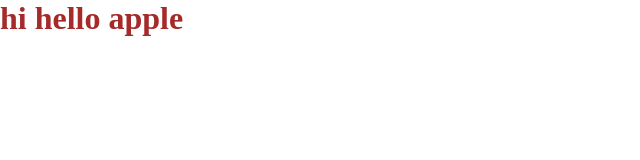
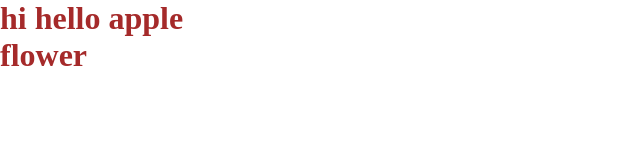
Before and after one commit to Pavitamil/pavi-jpn, a plain HTML site: page index.html in a window 1280 px wide. Shown: the whole page, without its empty margins (0-640 px from the left). Drawn offline with Linux system fonts and the light colour scheme.

Commit message:
feat: add the front-end file

```diff
--- a/index.html
+++ b/index.html
@@ -8,5 +8,6 @@
 </head>
 <body>
     <h1>hi hello apple</h1>
+    <h1>flower</h1>
 </body>
 </html>
```
